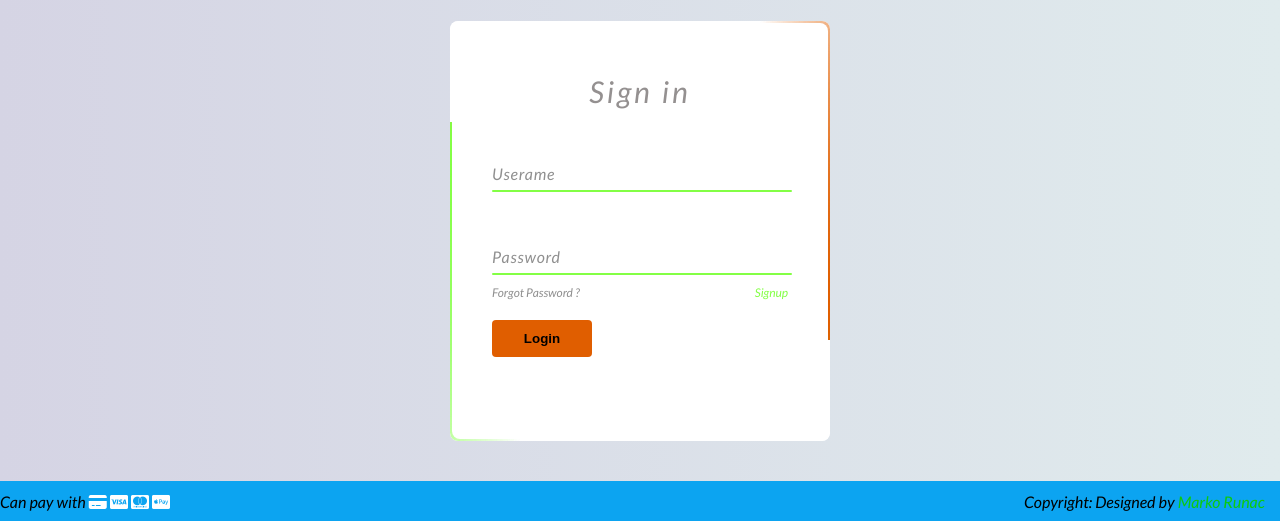
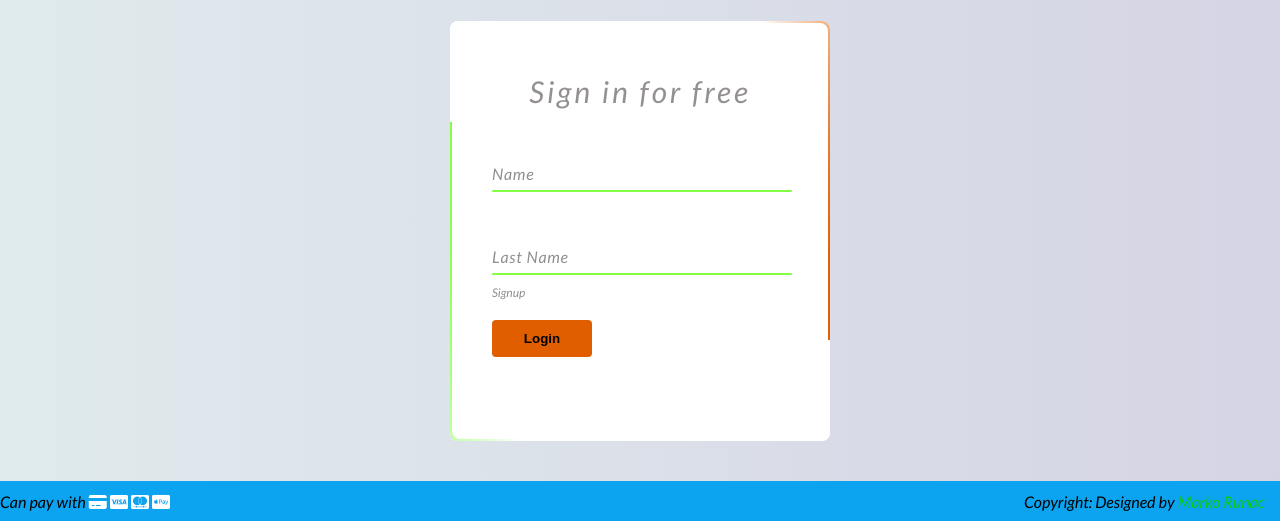
Before and after one commit to Markolauda/AIShop, a plain HTML site: page sitewd.html in a window 1280 px wide. Shown: the part 3080-3601 px from the top of the page. Drawn offline with Linux system fonts and the light colour scheme.

Commit message:
formform

```diff
--- a/assets/style.css
+++ b/assets/style.css
@@ -474,7 +474,7 @@ height: 150px;
 	align-items: center;
 	height: 500px;
 	flex-direction: column;
-    background-image: linear-gradient(to right, #D5D4E4,var(--lightgrey));
+    background-image: linear-gradient(to right, var(--lightgrey), #D5D4E4);
 }
 .box{
 	position: relative;
@@ -625,9 +625,11 @@ input[type="submit"]
 	width: 100px;
 	margin-top: 10px;
 }
-input[type="submit"]:active
-{
+input[type="submit"]:active{
 	opacity: 0.8;
+}
+input[value=login]:hover{
+    transition: transform 0.3s ease-in;
 }
 /* FOOTER SECTION */
 #cpc{
--- a/sitewd.html
+++ b/sitewd.html
@@ -224,19 +224,18 @@
   <div class="box">
   	<div class="box">
       <form>
-        <h2>Sign in</h2>
+        <h2>Sign in for free</h2>
         <div class="inputBox">
           <input type="text" required="required">
-          <span>Userame</span>
+          <span>Name</span>
           <i></i>
         </div>
         <div class="inputBox">
-          <input type="password" required="required">
-          <span>Password</span>
+          <input type="text" required="required">
+          <span>Last Name</span>
           <i></i>
         </div>
         <div class="links">
-          <a href="#">Forgot Password ?</a>
           <a href="#">Signup</a>
         </div>
         <input type="submit" value="Login">
```
